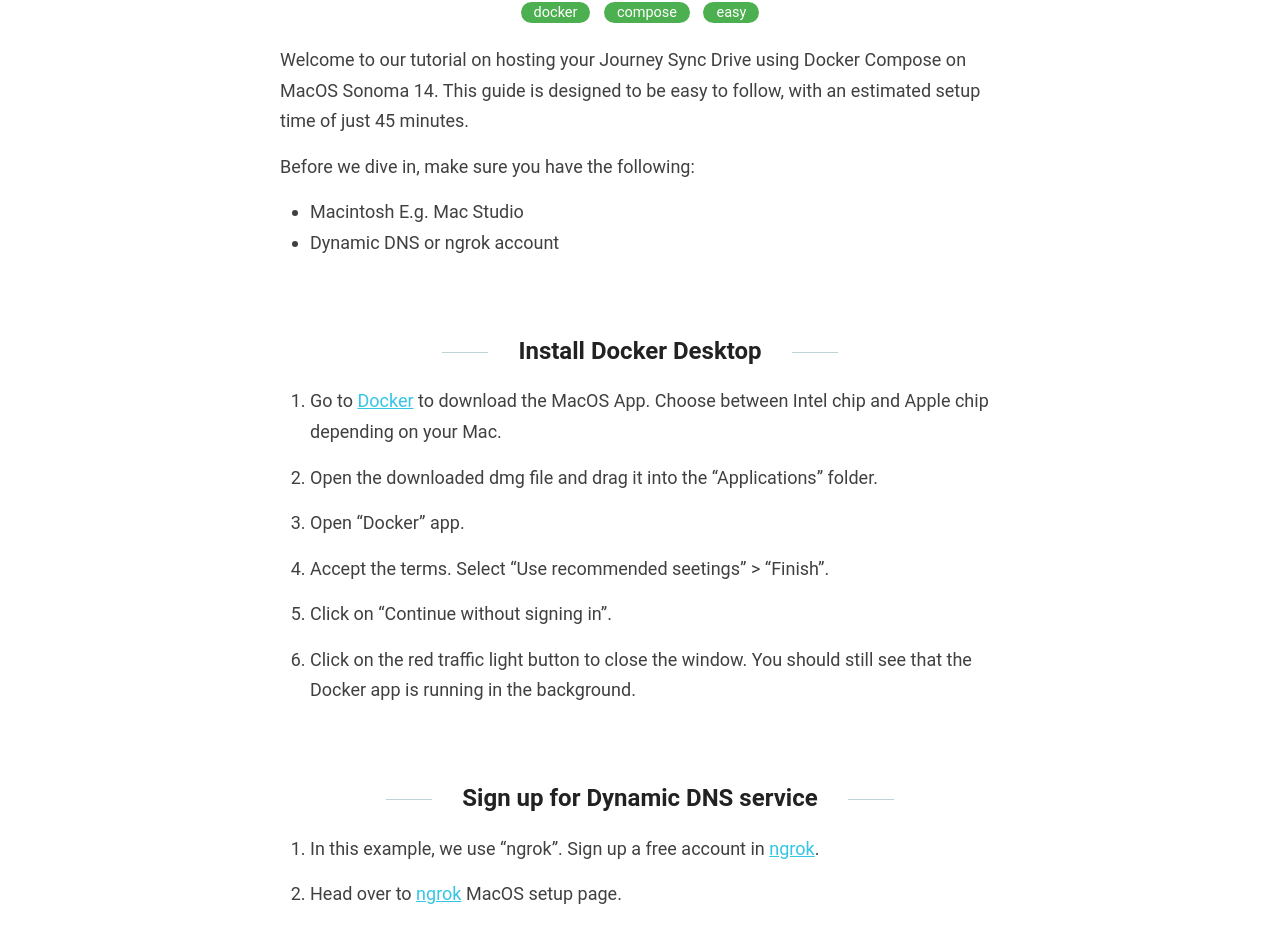
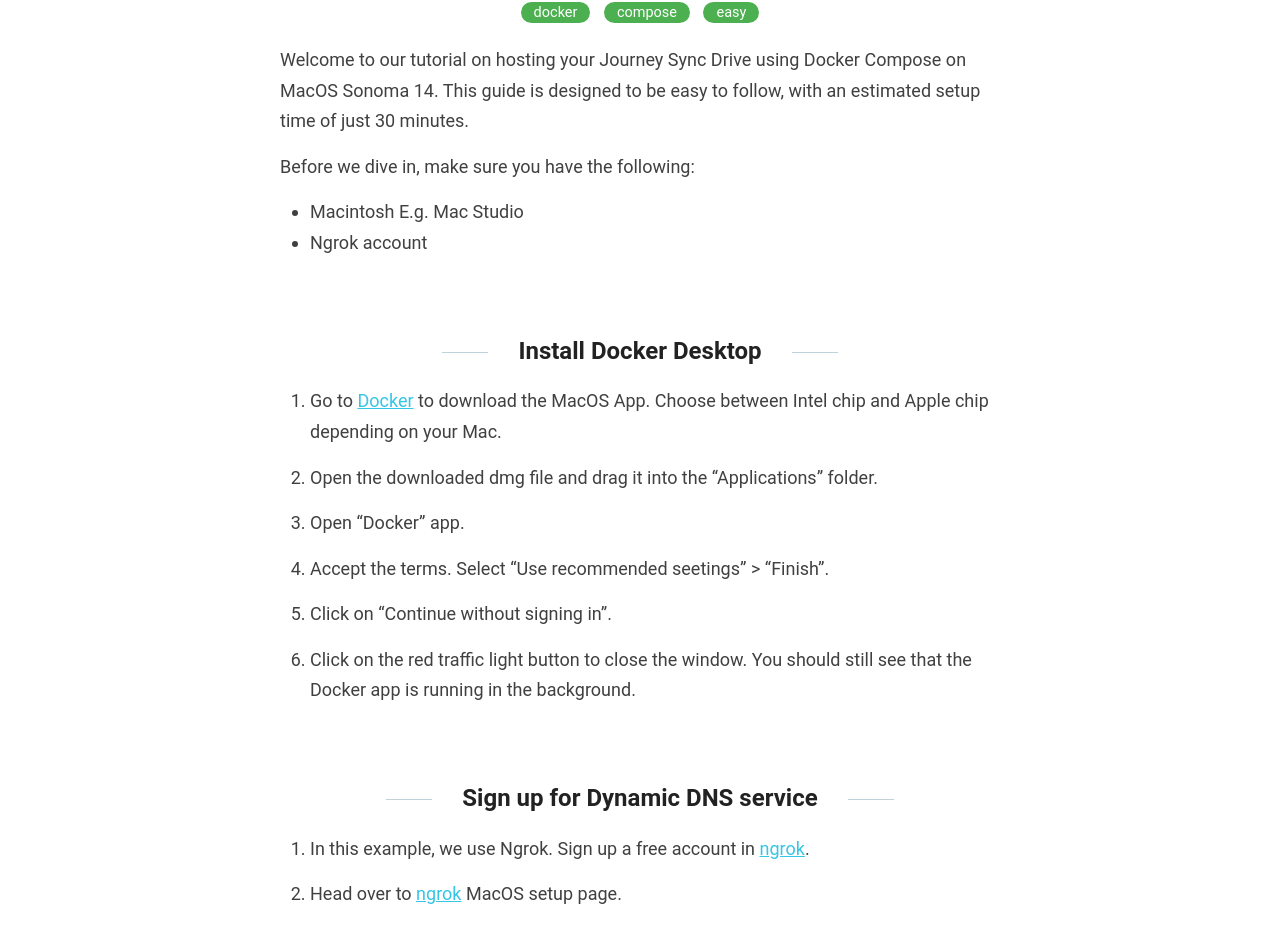
Before and after one commit to Journey-Cloud/self-hosted-boilerplate, a Jekyll site: the page built from site/_posts/2024-05-02-docker-compose-macos.markdown, in a window 1280 px wide and 1400 px high. Shown: the part 390-1338 px from the top of the window. Built offline with Jekyll 4.4.1, drawn with Linux system fonts in a browser that asks for light colours; some web fonts are replaced; part of the change alters nothing that is shown; some of the changed text lies outside the part shown.

Commit message:
Complete Docker compose on Mac

````diff
--- a/site/_posts/2024-05-02-docker-compose-macos.markdown
+++ b/site/_posts/2024-05-02-docker-compose-macos.markdown
@@ -6,11 +6,11 @@ date: 2024-05-02 00:00:00 +0800
 categories: docker compose easy
 ---
 
-Welcome to our tutorial on hosting your Journey Sync Drive using Docker Compose on MacOS Sonoma 14. This guide is designed to be easy to follow, with an estimated setup time of just 45 minutes.
+Welcome to our tutorial on hosting your Journey Sync Drive using Docker Compose on MacOS Sonoma 14. This guide is designed to be easy to follow, with an estimated setup time of just 30 minutes.
 
 Before we dive in, make sure you have the following:
 * Macintosh E.g. Mac Studio
-* Dynamic DNS or ngrok account
+* Ngrok account
 
 ## Install Docker Desktop
 1. Go to [Docker](https://www.docker.com/products/docker-desktop/) to download the MacOS App. Choose between Intel chip and Apple chip depending on your Mac.
@@ -26,7 +26,7 @@ Before we dive in, make sure you have the following:
 6. Click on the red traffic light button to close the window. You should still see that the Docker app is running in the background.
 
 ## Sign up for Dynamic DNS service
-1. In this example, we use "ngrok". Sign up a free account in [ngrok](https://ngrok.com).
+1. In this example, we use Ngrok. Sign up a free account in [ngrok](https://ngrok.com).
 
 2. Head over to [ngrok](https://dashboard.ngrok.com/get-started/setup/macos) MacOS setup page.
 
@@ -66,8 +66,10 @@ ngrok http --domain=<random>.ngrok-free.app 8080
   * ADMIN_JS_COOKIE_PASSWORD: Modify this field with a unique password.
   > Ensure that "Make Plain Text" is selected under "Format" menu in TextEdit app.
 
+  ![Image]({{ site.baseurl }}/images/posts/2024-05-02/docker-compose-mac2.png)
+
 2. Save text file as `docker-compose.yml` in a designated directory. In this example, we save in `~/Documents/journey`.
-
+![Image]({{ site.baseurl }}/images/posts/2024-05-02/docker-compose-mac3.png)
 
 3. Go to the designated directory and list the files in the fol der.
 ```sh
@@ -91,22 +93,29 @@ docker compose pull
 docker compose up -d
 ```
 
-7. Go to `<random>.ngrok-free.app` in your browser. You should see that the Journey self-hosted server is installed.
+7. Go to `locahost:8080` in your browser. You should see that the Journey self-hosted server is installed.
+![Image]({{ site.baseurl }}/images/posts/2024-05-02/docker-compose-mac4.png)
 
-8. Log in to the admin panel by going to `https://<random>.ngrok-free.app/admin`.
-![Image]({{ site.baseurl }}/images/posts/2024-04-30/docker-compose-digitalocean9.png)
+8. Go to `<random>.ngrok-free.app` in your browser. You should see that the Journey self-hosted server is installed.
+![Image]({{ site.baseurl }}/images/posts/2024-05-02/docker-compose-mac5.png)
 
-9. Now, you need to locate your credentials. On the menu, click "Go to the dashboard" to open Docker dashboard.
+9. Log in to the admin panel by going to `https://<random>.ngrok-free.app/admin`.
+![Image]({{ site.baseurl }}/images/posts/2024-05-02/docker-compose-mac6.png)
 
-10. In "Containers" tab, expand "journey" project. Click on the service with name that starts with `journey-sync-self-hosted-service-` running on port `8080`.
+10. Now, you need to locate your credentials. On the menu, click "Go to the dashboard" to open Docker dashboard.
+![Image]({{ site.baseurl }}/images/posts/2024-05-02/docker-compose-mac7.png)
 
-11. Scroll the logs to retrive the user name and password. Copy the user name and password into the admin login page. For OTP, use authenticator app such as Authy. Enter the secret code or scan the QR code.
+11. In "Containers" tab, expand "journey" project. Click on the service with name that starts with `journey-sync-self-hosted-service-` running on port `8080`.
+![Image]({{ site.baseurl }}/images/posts/2024-05-02/docker-compose-mac8.png)
 
-12. Done! You are in the admin dashboard.
+12. Scroll the logs to retrive the user name and password. Copy the user name and password into the admin login page. For OTP, use authenticator app such as Authy. Enter the secret code or scan the QR code.
+![Image]({{ site.baseurl }}/images/posts/2024-05-02/docker-compose-mac9.png)
 
-13. Change the admin password. You may also add new user.
+13. Done! You are in the admin dashboard.
 
-14. Follow the instructions [here](https://help.journey.cloud/en/article/how-to-add-a-self-hosted-journey-cloud-sync-1ty6l1i/) to add a new sync drive.
+14. Change the admin password. You may also add new user.
+
+15. Follow the instructions [here](https://help.journey.cloud/en/article/how-to-add-a-self-hosted-journey-cloud-sync-1ty6l1i/) to add a new sync drive.
 
 ## Update Journey Docker images
 1. Journey self-hosted is [updated](https://hub.docker.com/r/journeycloud/journey-sync-self-hosted) from time to time. To update, go to the folder where `docker-compose.yml` is located.
````
Also changed, not shown: 8 other files.
